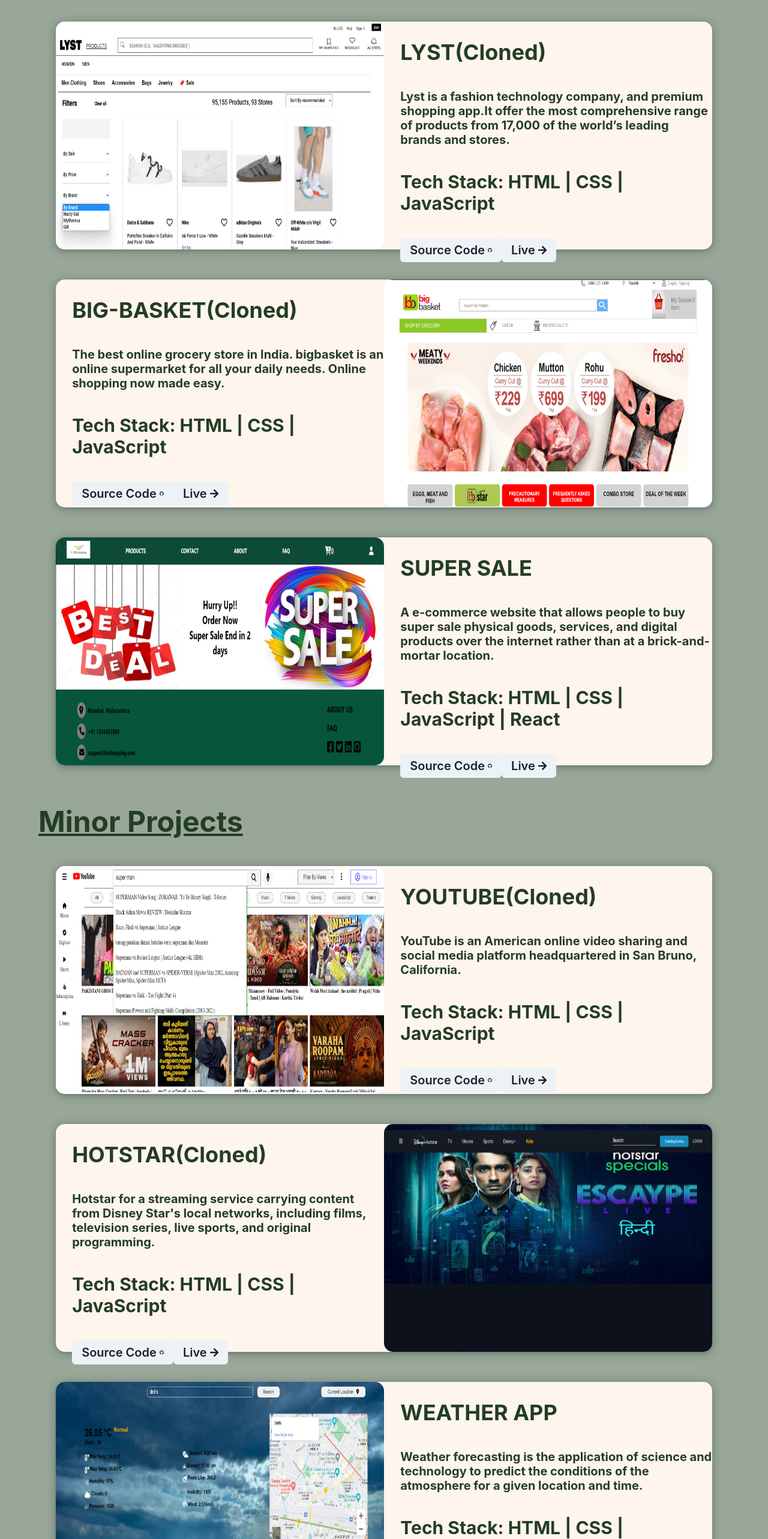
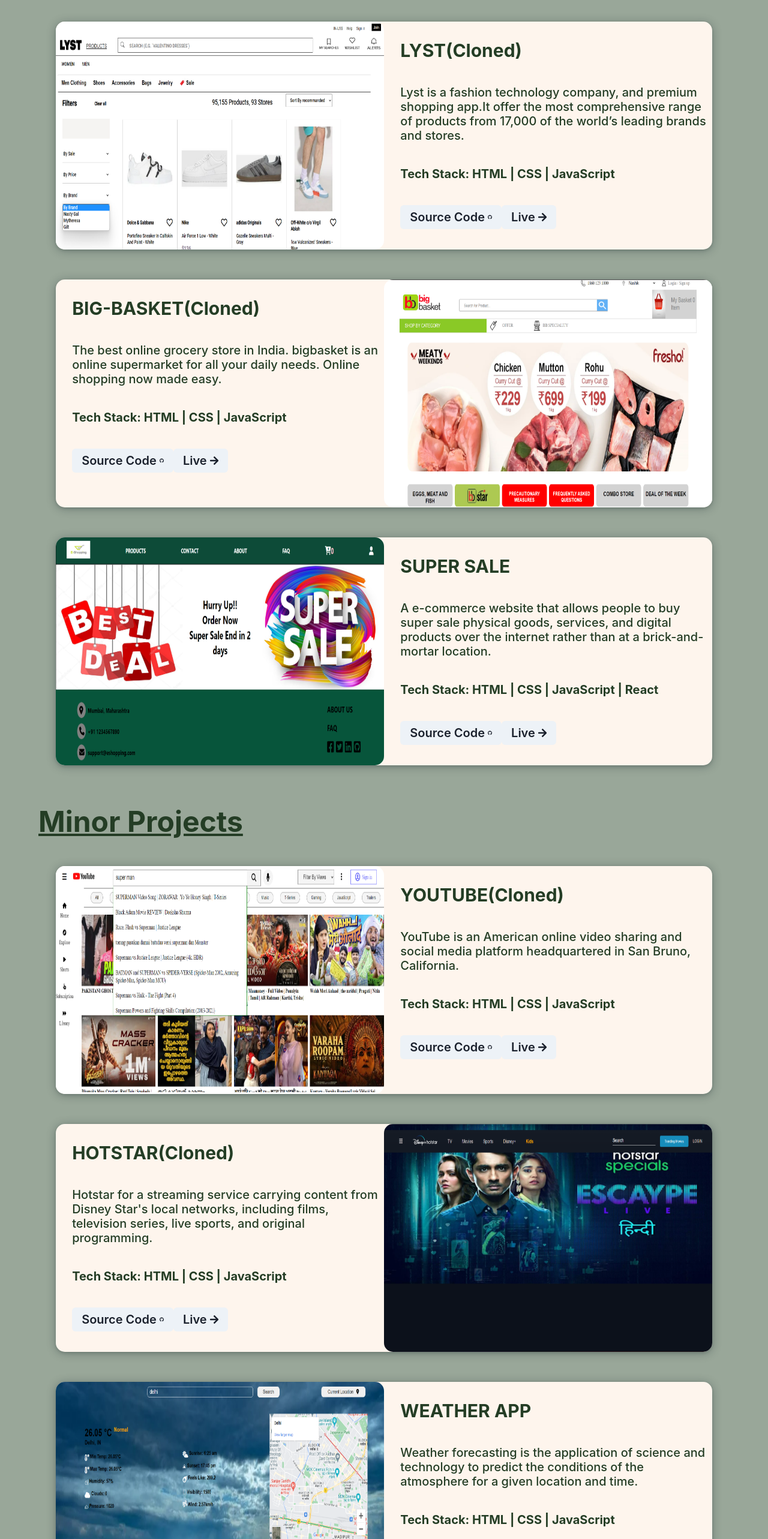
Before and after one commit to Khalidshah12/Khalidshah12.github.io, a React (Create React App) app: page / in a window 1280 px wide. Shown: the part 1730-4296 px from the top of the page at 60% size. Built offline with nearby package versions, Linux system fonts and the light colour scheme.

Commit message:
responsive done

```diff
--- a/src/Components/Contact/Contact.jsx
+++ b/src/Components/Contact/Contact.jsx
@@ -22,7 +22,7 @@
     return (
         <Box id='Contact'>
             <div style={{ height: "100px" }}></div>
-            <Heading size='3xl' textAlign='center' color='#243D25' mb='30px'>CONTACT ME</Heading>
+            <Heading size={['2xl', '2xl', '2xl', '3xl']} textAlign='center' color='#243D25' mb='30px'>CONTACT ME</Heading>
             <Box id={style.contact_mainDiv}>
                 <Box id={style.contact_leftDiv}>
                     <Box>
--- a/src/Components/Contact/Contact.module.css
+++ b/src/Components/Contact/Contact.module.css
@@ -114,7 +114,7 @@
     }
 
     .input {
-        width: 80%;
+        width: 90%;
         border-radius: 0px;
         background-color: #FEF5ED;
         border-radius: 5px;
@@ -123,7 +123,7 @@
     }
 
     .input1 {
-        width: 80%;
+        width: 90%;
         padding-top: 20px;
         padding-bottom: 150px;
         border-radius: 0px;
@@ -134,7 +134,7 @@
 
     .line {
         height: 2px;
-        width: 70%;
+        width: 90%;
         border: 2px solid #FEF5ED;
         margin-top: 20px;
         margin-bottom: 20px;
--- a/src/Components/Github/Github.jsx
+++ b/src/Components/Github/Github.jsx
@@ -1,8 +1,6 @@
 import { Box, Heading } from "@chakra-ui/react";
 import React from "react";
 import GitHubCalendar from "react-github-calendar";
-import style from "./Github.module.css";
-
 
 const GitHub = () => {
   const github = {
@@ -13,12 +11,11 @@
 
   return (
     <div className={"#github"}>
-      <Heading textAlign='center' size='3xl' color='#243D25' mb='50px'>GITHUB CALENDAR</Heading>
+      <Heading textAlign='center' size={['2xl','2xl','2xl','3xl']} color='#243D25' mb='50px'>GITHUB CALENDAR</Heading>
 
       <Box
         w="100%"
         style={github}
-        className={style.github_Calender}
       >
         <GitHubCalendar
           style={{ margin: "auto" }}
--- a/src/Components/Project/MajorProject.jsx
+++ b/src/Components/Project/MajorProject.jsx
@@ -13,33 +13,33 @@
 
     return (
         <div id={style.majorMain}>
-            <Heading size='2xl' color='#243D25' textDecoration='underline'>Major Projects</Heading>
-            <div data-aos="fade-right"
+            <Heading size={['lg', 'lg', 'lg', '2xl']} color='#243D25' textDecoration='underline'>Major Projects</Heading>
+            <div data-aos="fade-up"
                 className={style.major_projectDiv}  >
                 <Box className={style.major_project_imgDiv}>
                     <Image src='Images/lystImg.png' alt='lyst image' />
                 </Box>
                 <Box className={style.major_project_detailsDiv}>
-                    <Heading className={style.major_project_detailsDiv_Heading}>LYST(Cloned)</Heading>
-                    <Heading className={style.major_project_detailsDiv_detail} size='md'>Lyst is a fashion technology company, and premium shopping app.It offer the most comprehensive range of products from 17,000 of the world’s leading brands and stores.</Heading>
-                    <Heading className={style.major_project_detailsDiv_tehcs} size='lg'>Tech Stack: HTML | CSS | JavaScript</Heading>
+                    <Heading className={style.major_project_detailsDiv_Heading} size={['md', 'md', 'md', 'lg']}>LYST(Cloned)</Heading>
+                    <Heading className={style.major_project_detailsDiv_detail} fontWeight="500" size={['xs', 'sm', 'sm', 'md']}>Lyst is a fashion technology company, and premium shopping app.It offer the most comprehensive range of products from 17,000 of the world’s leading brands and stores.</Heading>
+                    <Heading className={style.major_project_detailsDiv_tehcs} size={['sm', 'sm', 'sm', 'md']}>Tech Stack: HTML | CSS | JavaScript</Heading>
                     <Box className={style.major_project_detailsDi_btnDiv}>
-                        <Button><a rel="noreferrer" href="https://github.com/Raj-Mandloii/lyst_project" target="_blank">Source Code </a> &nbsp;< FaGithub /> </Button>
-                        <Button><a rel="noreferrer" href="https://62aec458d002661172622f35--delightful-biscochitos-b2f2b6.netlify.app/" target="_blank">Live </a> &nbsp;< FaArrowRight /> </Button>
+                        <Button size={['xs', 'sm', 'sm', 'md']} ><a className={style.links} rel="noreferrer" href="https://github.com/Raj-Mandloii/lyst_project" target="_blank">Source Code </a> &nbsp;< FaGithub /> </Button>
+                        <Button size={['xs', 'sm', 'sm', 'md']} ><a className={style.links} rel="noreferrer" href="https://62aec458d002661172622f35--delightful-biscochitos-b2f2b6.netlify.app/" target="_blank">Live </a> &nbsp;< FaArrowRight /> </Button>
                     </Box>
                 </Box>
             </div>
 
-            <div data-aos="fade-left"
+            <div data-aos="fade-up"
                 className={style.major_projectDiv}
                 id={style.major_projectDivId} >
                 <Box className={style.major_project_detailsDiv}>
-                    <Heading className={style.major_project_detailsDiv_Heading}>BIG-BASKET(Cloned)</Heading>
-                    <Heading className={style.major_project_detailsDiv_detail} size='md'>The best online grocery store in India. bigbasket is an online supermarket for all your daily needs. Online shopping now made easy.</Heading>
-                    <Heading className={style.major_project_detailsDiv_tehcs} size='lg'>Tech Stack: HTML | CSS | JavaScript</Heading>
+                    <Heading className={style.major_project_detailsDiv_Heading} size={['md', 'md', 'md', 'lg']}>BIG-BASKET(Cloned)</Heading>
+                    <Heading className={style.major_project_detailsDiv_detail} fontWeight="500" size={['xs', 'sm', 'sm', 'md']}>The best online grocery store in India. bigbasket is an online supermarket for all your daily needs. Online shopping now made easy.</Heading>
+                    <Heading className={style.major_project_detailsDiv_tehcs} size={['sm', 'sm', 'sm', 'md']}>Tech Stack: HTML | CSS | JavaScript</Heading>
                     <Box className={style.major_project_detailsDi_btnDiv}>
-                        <Button><a rel="noreferrer" href="https://github.com/rameshmunda8877/Unit2-ConstructWeek-GroupProject" target="_blank">Source Code </a> &nbsp;< FaGithub /> </Button>
-                        <Button><a rel="noreferrer" href="https://mybigbasket.netlify.app/" target="_blank">Live </a> &nbsp;< FaArrowRight /> </Button>
+                        <Button size={['xs', 'sm', 'sm', 'md']} ><a className={style.links} rel="noreferrer" href="https://github.com/rameshmunda8877/Unit2-ConstructWeek-GroupProject" target="_blank">Source Code </a> &nbsp;< FaGithub /> </Button>
+                        <Button size={['xs', 'sm', 'sm', 'md']} ><a className={style.links} rel="noreferrer" href="https://mybigbasket.netlify.app/" target="_blank">Live </a> &nbsp;< FaArrowRight /> </Button>
                     </Box>
                 </Box>
                 <Box className={style.major_project_imgDiv}>
@@ -47,18 +47,18 @@
                 </Box>
             </div>
 
-            <div data-aos="fade-right"
+            <div data-aos="fade-up"
                 className={style.major_projectDiv}  >
                 <Box className={style.major_project_imgDiv}>
                     <Image src='Images/supersaleImg.png' alt='super sale image' />
                 </Box>
                 <Box className={style.major_project_detailsDiv}>
-                    <Heading className={style.major_project_detailsDiv_Heading}>SUPER SALE</Heading>
-                    <Heading className={style.major_project_detailsDiv_detail} size='md'>A e-commerce website that allows people to buy super sale physical goods, services, and digital products over the internet rather than at a brick-and-mortar location.</Heading>
-                    <Heading className={style.major_project_detailsDiv_tehcs} size='lg'>Tech Stack: HTML | CSS | JavaScript | React</Heading>
+                    <Heading className={style.major_project_detailsDiv_Heading} size={['md', 'md', 'md', 'lg']}>SUPER SALE</Heading>
+                    <Heading className={style.major_project_detailsDiv_detail} fontWeight="500" size={['xs', 'sm', 'sm', 'md']}>A e-commerce website that allows people to buy super sale physical goods, services, and digital products over the internet rather than at a brick-and-mortar location.</Heading>
+                    <Heading className={style.major_project_detailsDiv_tehcs} size={['sm', 'sm', 'sm', 'md']}>Tech Stack: HTML | CSS | JavaScript | React</Heading>
                     <Box className={style.major_project_detailsDi_btnDiv}>
-                        <Button><a rel="noreferrer" href="https://github.com/Khalidshah12/E-Shopping-Cart" target="_blank">Source Code </a> &nbsp;< FaGithub /> </Button>
-                        <Button><a rel="noreferrer" href="https://router-project-khalid-shah.vercel.app/" target="_blank">Live </a> &nbsp;< FaArrowRight /> </Button>
+                        <Button size={['xs', 'sm', 'sm', 'md']} ><a className={style.links} rel="noreferrer" href="https://github.com/Khalidshah12/E-Shopping-Cart" target="_blank">Source Code </a> &nbsp;< FaGithub /> </Button>
+                        <Button size={['xs', 'sm', 'sm', 'md']} ><a className={style.links} rel="noreferrer" href="https://router-project-khalid-shah.vercel.app/" target="_blank">Live </a> &nbsp;< FaArrowRight /> </Button>
                     </Box>
                 </Box>
             </div>
--- a/src/Components/Project/MiniProject.jsx
+++ b/src/Components/Project/MiniProject.jsx
@@ -13,33 +13,33 @@
 
     return (
         <div id={style.majorMain}>
-            <Heading size='2xl' color='#243D25' textDecoration='underline'>Minor Projects</Heading>
-            <div data-aos="fade-right"
+            <Heading size={['lg', 'lg', 'lg', '2xl']} color='#243D25' textDecoration='underline'>Minor Projects</Heading>
+            <div data-aos="fade-up"
                 className={style.major_projectDiv}  >
                 <Box className={style.major_project_imgDiv}>
                     <Image src='Images/youtubeImg.png' alt='youtube image' />
                 </Box>
                 <Box className={style.major_project_detailsDiv}>
-                    <Heading className={style.major_project_detailsDiv_Heading}>YOUTUBE(Cloned)</Heading>
-                    <Heading className={style.major_project_detailsDiv_detail} size='md'>YouTube is an American online video sharing and social media platform headquartered in San Bruno, California. </Heading>
-                    <Heading className={style.major_project_detailsDiv_tehcs} size='lg'>Tech Stack: HTML | CSS | JavaScript</Heading>
+                    <Heading className={style.major_project_detailsDiv_Heading} size={['md', 'md', 'md', 'lg']} >YOUTUBE(Cloned)</Heading>
+                    <Heading className={style.major_project_detailsDiv_detail} fontWeight="500" size={['xs', 'sm', 'sm', 'md']}>YouTube is an American online video sharing and social media platform headquartered in San Bruno, California. </Heading>
+                    <Heading className={style.major_project_detailsDiv_tehcs} size={['sm', 'sm', 'sm', 'md']}>Tech Stack: HTML | CSS | JavaScript</Heading>
                     <Box className={style.major_project_detailsDi_btnDiv}>
-                        <Button><a rel="noreferrer" href="https://github.com/Khalidshah12/my-youtube" target="_blank">Source Code </a> &nbsp;< FaGithub /> </Button>
-                        <Button><a rel="noreferrer" href="https://selfyoutube.netlify.app/" target="_blank">Live </a> &nbsp;< FaArrowRight /> </Button>
+                        <Button size={['xs', 'sm', 'sm', 'md']}><a className={style.links} rel="noreferrer" href="https://github.com/Khalidshah12/my-youtube" target="_blank">Source Code </a> &nbsp;< FaGithub /> </Button>
+                        <Button size={['xs', 'sm', 'sm', 'md']}><a className={style.links} rel="noreferrer" href="https://selfyoutube.netlify.app/" target="_blank">Live </a> &nbsp;< FaArrowRight /> </Button>
                     </Box>
                 </Box>
             </div>
 
-            <div data-aos="fade-left"
+            <div data-aos="fade-up"
                 id={style.minor_projectDivId}
                 className={style.major_projectDiv}  >
                 <Box className={style.major_project_detailsDiv}>
-                    <Heading className={style.major_project_detailsDiv_Heading}>HOTSTAR(Cloned)</Heading>
-                    <Heading className={style.major_project_detailsDiv_detail} size='md'>Hotstar for a streaming service carrying content from Disney Star's local networks, including films, television series, live sports, and original programming.</Heading>
-                    <Heading className={style.major_project_detailsDiv_tehcs} size='lg'>Tech Stack: HTML | CSS | JavaScript</Heading>
+                    <Heading className={style.major_project_detailsDiv_Heading} size={['md', 'md', 'md', 'lg']} >HOTSTAR(Cloned)</Heading>
+                    <Heading className={style.major_project_detailsDiv_detail} fontWeight="500" size={['xs', 'sm', 'sm', 'md']}>Hotstar for a streaming service carrying content from Disney Star's local networks, including films, television series, live sports, and original programming.</Heading>
+                    <Heading className={style.major_project_detailsDiv_tehcs} size={['sm', 'sm', 'sm', 'md']}>Tech Stack: HTML | CSS | JavaScript</Heading>
                     <Box className={style.major_project_detailsDi_btnDiv}>
-                        <Button><a rel="noreferrer" href="https://github.com/Khalidshah12/myhotstar" target="_blank">Source Code </a> &nbsp;< FaGithub /> </Button>
-                        <Button><a rel="noreferrer" href="https://myhotstar.netlify.app/" target="_blank">Live </a> &nbsp;< FaArrowRight /> </Button>
+                        <Button size={['xs', 'sm', 'sm', 'md']}><a className={style.links} rel="noreferrer" href="https://github.com/Khalidshah12/myhotstar" target="_blank">Source Code </a> &nbsp;< FaGithub /> </Button>
+                        <Button size={['xs', 'sm', 'sm', 'md']}><a className={style.links} rel="noreferrer" href="https://myhotstar.netlify.app/" target="_blank">Live </a> &nbsp;< FaArrowRight /> </Button>
                     </Box>
                 </Box>
                 <Box className={style.major_project_imgDiv}>
@@ -47,18 +47,18 @@
                 </Box>
             </div>
 
-            <div data-aos="fade-right"
+            <div data-aos="fade-up"
                 className={style.major_projectDiv}  >
                 <Box className={style.major_project_imgDiv}>
                     <Image src='Images/weatherImg.png' alt='weather image' />
                 </Box>
                 <Box className={style.major_project_detailsDiv}>
-                    <Heading className={style.major_project_detailsDiv_Heading}>WEATHER APP</Heading>
-                    <Heading className={style.major_project_detailsDiv_detail} size='md'>Weather forecasting is the application of science and technology to predict the conditions of the atmosphere for a given location and time.</Heading>
-                    <Heading className={style.major_project_detailsDiv_tehcs} size='lg'>Tech Stack: HTML | CSS | JavaScript</Heading>
+                    <Heading className={style.major_project_detailsDiv_Heading} size={['md', 'md', 'md', 'lg']} >WEATHER APP</Heading>
+                    <Heading className={style.major_project_detailsDiv_detail} fontWeight="500" size={['xs', 'sm', 'sm', 'md']}>Weather forecasting is the application of science and technology to predict the conditions of the atmosphere for a given location and time.</Heading>
+                    <Heading className={style.major_project_detailsDiv_tehcs} size={['sm', 'sm', 'sm', 'md']}>Tech Stack: HTML | CSS | JavaScript</Heading>
                     <Box className={style.major_project_detailsDi_btnDiv}>
-                        <Button><a rel="noreferrer" href="https://github.com/Khalidshah12/myweatherapp" target="_blank">Source Code </a> &nbsp;< FaGithub /> </Button>
-                        <Button><a rel="noreferrer" href="https://myweatherlocation.netlify.app/" target="_blank">Live </a> &nbsp;< FaArrowRight /> </Button>
+                        <Button size={['xs', 'sm', 'sm', 'md']}><a className={style.links} rel="noreferrer" href="https://github.com/Khalidshah12/myweatherapp" target="_blank">Source Code </a> &nbsp;< FaGithub /> </Button>
+                        <Button size={['xs', 'sm', 'sm', 'md']}><a className={style.links} rel="noreferrer" href="https://myweatherlocation.netlify.app/" target="_blank">Live </a> &nbsp;< FaArrowRight /> </Button>
                     </Box>
                 </Box>
             </div>
--- a/src/Components/Project/Project.jsx
+++ b/src/Components/Project/Project.jsx
@@ -7,9 +7,9 @@
 export default function Project() {
     return (
         <div>
-            <div id='Projects' style={{height:"100px"}}></div>
+            <div id='Projects' style={{ height: "100px" }}></div>
             <div id={style.projects}>
-                <Heading size='3xl' textAlign='center' color='#243D25'>PROJECTS</Heading>
+                <Heading size={['2xl', '2xl', '2xl', '3xl']} textAlign='center' color='#243D25'>PROJECTS</Heading>
                 <MajorProject />
                 <MiniProject />
             </div>
--- a/src/Components/Skills/Skills.jsx
+++ b/src/Components/Skills/Skills.jsx
@@ -29,7 +29,7 @@
         <div>
             <div id='Skills' style={{ height: "100px" }}></div>
             <div id={style.skill}>
-                <Heading size='3xl' textAlign='center' color='#243D25'>SKILLS</Heading>
+                <Heading  size={['2xl','2xl','2xl','3xl']} textAlign='center' color='#243D25'>SKILLS</Heading>
                 <div id={style.skillDiv}>
                     {skillsArray.map((skill) => (
                         <div key={skill.name} className={style.skill_in_div}>
```
Also changed, not shown: src/Components/About/About.jsx (+3 -8 lines), src/Components/About/About.module.css (+24 -0 lines), src/Components/Project/Project.module.css (+14 -4 lines), src/Components/Github/Github.module.css (deleted).
